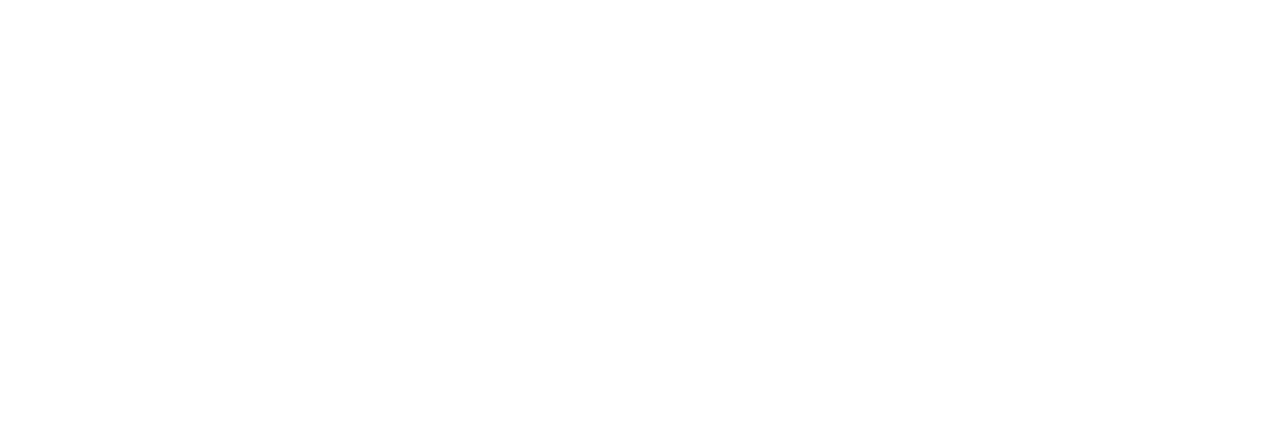
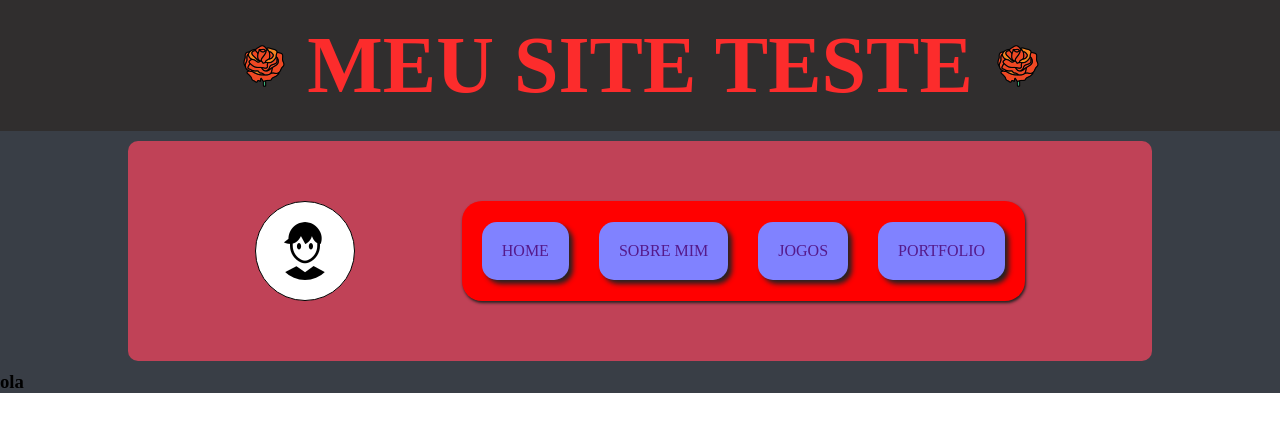
Before and after one commit to MeuPessoal1111/aprimorando-sitte, a plain HTML site: page index.html in a window 1280 px wide. Drawn offline with Linux system fonts and the light colour scheme.

Commit message:
estilizando o header

```diff
--- a/index.html
+++ b/index.html
@@ -6,10 +6,44 @@
     <title>Site avançado </title>
     <link rel="stylesheet" href="./src/css/style.css">
     <script src="./src/js/script.js">defer</script>
-    <link rel="icon" href="">
+    <link rel="icon" href="./src/assets/icon1.png">
 
 </head>
 <body>
 
+    <div id="conteudo">
+
+        <header id="logo">
+
+            <div id="inicio">
+                <img src="./src/assets/icon2.png" alt="rosa">
+                <h1>Meu Site teste</h1>
+                <img src="./src/assets/icon2.png" alt="rosa">
+
+            </div>
+
+            <nav>
+                <div id="foto-link">
+
+                    <img src="./src/assets/icon3.png" alt="">
+                    <ul>
+                        <li><a href="">home</a></li>
+                        <li><a href="">Sobre mim</a></li>
+                        <li><a href="">Jogos</a></li>
+                        <li><a href="">Portfolio</a></li>
+                    </ul>
+
+                </div>
+            </nav>
+
+        </header>
+
+        <main>
+            <h3>ola</h3>
+        </main>
+
+
+    </div>
+
 </body>
 </html>
--- a/src/css/style.css
+++ b/src/css/style.css
@@ -0,0 +1,98 @@
+*{
+    margin: 0;
+    padding: 0;
+    box-sizing: border-box;
+}
+
+#conteudo{
+    background: #393E46;
+}
+
+
+#inicio{
+    display: flex;
+    justify-content: center;
+    align-items: center;
+    padding: 20px 0;
+    background: rgb(48, 46, 46);
+    color: rgb(252, 44, 44);
+    font-size: 40px;
+    text-transform: uppercase;
+    gap: 20px;
+
+}
+
+nav{
+
+    display: flex;
+    justify-content: space-evenly;
+    text-align: center;
+    padding: 10px 0px;
+
+
+}
+
+ #foto-link{
+    background: rgb(192, 66, 87);
+    display: flex;
+    justify-content: space-evenly;
+    text-align: center;
+    flex-wrap: wrap;
+    padding: 60px;
+    border-radius: 10px;
+    width: 80%;
+
+}
+
+#foto-link img{
+    background: rgb(255, 255, 255);
+    border: 1px solid black;
+    border-radius: 50%;
+    padding: 20px;
+
+}
+
+#foto-link ul{
+    background: rgb(255, 0, 0);
+    display: flex;
+    gap: 30px;
+    justify-content: center;
+    align-items: center;
+    flex-wrap: wrap;
+    padding: 20px;
+    border-radius: 20px;
+    box-shadow: 1px 2px 3px rgb(36, 34, 34);
+
+}
+#foto-link ul li{
+    list-style: none;
+    text-decoration: none;
+    background: rgb(128, 130, 255);
+    padding: 20px;
+    border-radius: 15px;
+    box-shadow: 4px 4px 5px rgb(36, 34, 34);
+    transition: transform 0.2s ease 0.2s;
+
+
+}
+#foto-link ul li a {
+    text-decoration: none;
+    text-transform: uppercase;
+}
+#foto-link ul li a:hover{
+    text-decoration: 3px underline green;
+}
+
+#foto-link ul li:hover{
+    background:  rgb(116, 118, 252);
+    transform: translateX(-8px) ;
+    animation-duration: 30s;
+
+}
+
+@media(max-width:1340px){
+    #foto-link{
+        gap: 40px;
+    }
+
+}
```
Also changed, not shown: src/assets/icon1.png (added), src/assets/icon2.png (added), src/assets/icon3.png (added).
